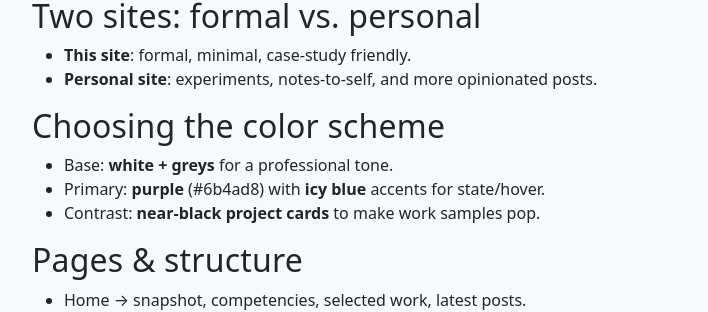
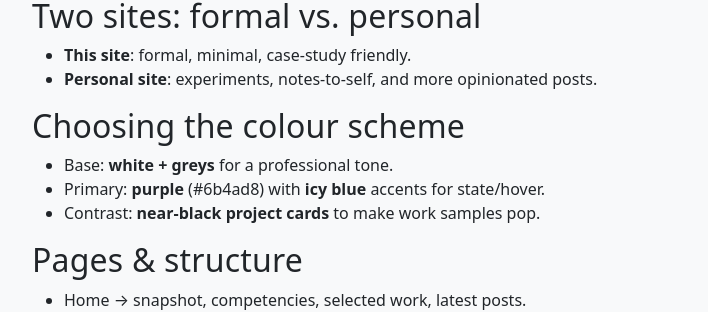
Before and after one commit to MechMadHog/michaelmacdonagh.net, a Jekyll site: the page built from _posts/2025-09-06-building-this-portfolio.md, in a window 1280 px wide and 900 px high, scrolled down 827 px. Shown: the part 156-468 px from the top of the window, without its empty margins (190-898 px from the left). Built offline with Jekyll 4.4.1, drawn with Linux system fonts in a browser that asks for light colours.

Commit message:
css spelling

```diff
--- a/_posts/2025-09-06-building-this-portfolio.md
+++ b/_posts/2025-09-06-building-this-portfolio.md
@@ -20,7 +20,7 @@ image: /assets/images/blog/building-portfolio-hero.png
 - **This site**: formal, minimal, case-study friendly.
 - **Personal site**: experiments, notes-to-self, and more opinionated posts.
 
-## Choosing the color scheme
+## Choosing the colour scheme
 
 - Base: **white + greys** for a professional tone.
 - Primary: **purple** (#6b4ad8) with **icy blue** accents for state/hover.
```
